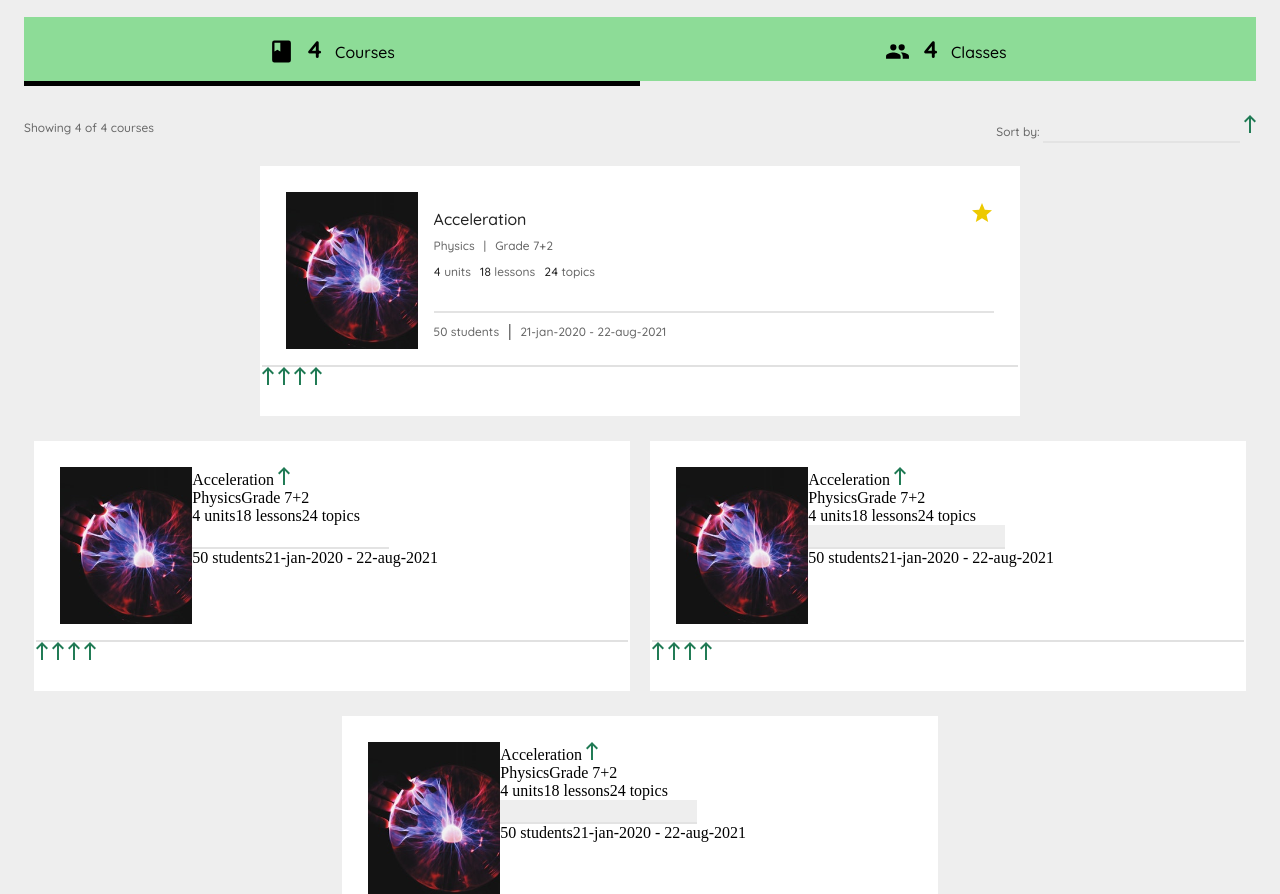
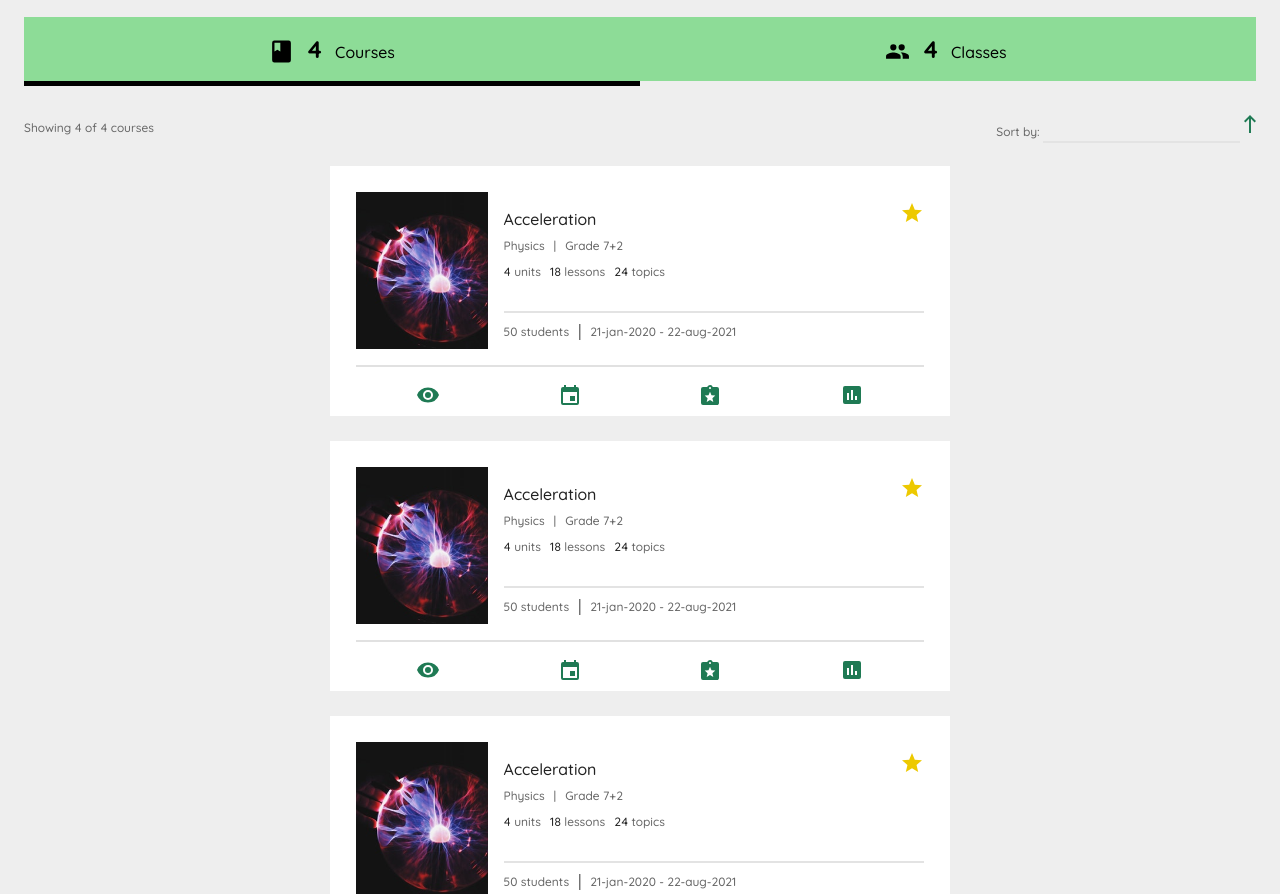
Before and after one commit to dinesh250-star/Quantum, a plain HTML site: page dashboard.html in a window 1280 px wide. Shown: the part 63-957 px from the top of the page. Drawn offline with Linux system fonts and the light colour scheme.

Commit message:
fixed star component

```diff
--- a/dashboard.html
+++ b/dashboard.html
@@ -101,6 +101,47 @@
           <div class="cardI">
             <img src="../assets/images/imageMask-1.png" alt="" />
             <div class="cardF">
+              <div class="adjustStar">
+                <span class="titleFont">Acceleration</span>
+                <img src="../assets/icons/favourite.svg" alt="" class="moveCI" />
+              </div>
+              <div class="subjectFont">
+                <span class="moveC">Physics</span><span class="moveC">|</span><span>Grade 7+2</span>
+              </div>
+              <div>
+                <span class="subjectFont1"
+                  >4 <span class="subjectFont moveC">units</span><span class="subjectFont1">18</span>
+                  <span class="subjectFont moveC">lessons</span><span class="subjectFont1">24</span><span class="subjectFont"> topics</span>
+              </div>
+              <input
+                list="us_districts"
+                id="browser"
+                class="datal searchInputC"
+              />
+              <datalist id="us_districts">
+                <option value="Edgesdfa"></option>
+                <option value="Firefoxasdf"></option>
+                <option value="Chromeasdf"></option>
+                <option value="Operaafsd"></option>
+                <option value="Safarasfdasdfi"></option>
+              </datalist>
+              <div>
+                <span class="subjectFont moveC">50 students</span
+                ><span class="moveC">|</span><span class="subjectFont">21-jan-2020 - 22-aug-2021</span>
+              </div>
+            </div>
+          </div>
+          <div class="card2">
+            <img src="../assets/icons/preview.svg" alt="" />
+            <img src="../assets/icons/manage course.svg" alt="" />
+            <img src="../assets/icons/grade submissions.svg" alt="" />
+            <img src="../assets/icons/reports.svg" alt="" />
+          </div>
+        </div>
+        <div class="card">
+          <div class="cardI">
+            <img src="../assets/images/imageMask-1.png" alt="" />
+            <div class="cardF">
               <div>
                 <span class="titleFont">Acceleration</span>
                 <img src="../assets/icons/favourite.svg" alt="" class="moveCI" />
@@ -132,24 +173,27 @@
             </div>
           </div>
           <div class="card2">
-            <img src="../assets/icons/sort.svg" alt="" />
-            <img src="../assets/icons/sort.svg" alt="" />
-            <img src="../assets/icons/sort.svg" alt="" />
-            <img src="../assets/icons/sort.svg" alt="" />
+            <img src="../assets/icons/preview.svg" alt="" />
+            <img src="../assets/icons/manage course.svg" alt="" />
+            <img src="../assets/icons/grade submissions.svg" alt="" />
+            <img src="../assets/icons/reports.svg" alt="" />
           </div>
         </div>
         <div class="card">
           <div class="cardI">
             <img src="../assets/images/imageMask-1.png" alt="" />
-            <div>
+            <div class="cardF">
               <div>
-                <span>Acceleration</span>
-                <img src="../assets/icons/sort.svg" alt="" />
+                <span class="titleFont">Acceleration</span>
+                <img src="../assets/icons/favourite.svg" alt="" class="moveCI" />
               </div>
-              <div><span>Physics</span><span>Grade 7+2</span></div>
+              <div class="subjectFont">
+                <span class="moveC">Physics</span><span class="moveC">|</span><span>Grade 7+2</span>
+              </div>
               <div>
-                <span>4 units</span><span>18 lessons</span
-                ><span>24 topics</span>
+                <span class="subjectFont1"
+                  >4 <span class="subjectFont moveC">units</span><span class="subjectFont1">18</span>
+                  <span class="subjectFont moveC">lessons</span><span class="subjectFont1">24</span><span class="subjectFont"> topics</span>
               </div>
               <input
                 list="us_districts"
@@ -164,34 +208,38 @@
                 <option value="Safarasfdasdfi"></option>
               </datalist>
               <div>
-                <span>50 students</span><span>21-jan-2020 - 22-aug-2021</span>
+                <span class="subjectFont moveC">50 students</span
+                ><span class="moveC">|</span><span class="subjectFont">21-jan-2020 - 22-aug-2021</span>
               </div>
             </div>
           </div>
           <div class="card2">
-            <img src="../assets/icons/sort.svg" alt="" />
-            <img src="../assets/icons/sort.svg" alt="" />
-            <img src="../assets/icons/sort.svg" alt="" />
-            <img src="../assets/icons/sort.svg" alt="" />
+            <img src="../assets/icons/preview.svg" alt="" />
+            <img src="../assets/icons/manage course.svg" alt="" />
+            <img src="../assets/icons/grade submissions.svg" alt="" />
+            <img src="../assets/icons/reports.svg" alt="" />
           </div>
         </div>
         <div class="card">
           <div class="cardI">
             <img src="../assets/images/imageMask-1.png" alt="" />
-            <div>
+            <div class="cardF">
               <div>
-                <span>Acceleration</span>
-                <img src="../assets/icons/sort.svg" alt="" />
+                <span class="titleFont">Acceleration</span>
+                <img src="../assets/icons/favourite.svg" alt="" class="moveCI" />
               </div>
-              <div><span>Physics</span><span>Grade 7+2</span></div>
+              <div class="subjectFont">
+                <span class="moveC">Physics</span><span class="moveC">|</span><span>Grade 7+2</span>
+              </div>
               <div>
-                <span>4 units</span><span>18 lessons</span
-                ><span>24 topics</span>
+                <span class="subjectFont1"
+                  >4 <span class="subjectFont moveC">units</span><span class="subjectFont1">18</span>
+                  <span class="subjectFont moveC">lessons</span><span class="subjectFont1">24</span><span class="subjectFont"> topics</span>
               </div>
               <input
                 list="us_districts"
                 id="browser"
-                class="datal searchInput"
+                class="datal searchInputC"
               />
               <datalist id="us_districts">
                 <option value="Edgesdfa"></option>
@@ -201,52 +249,16 @@
                 <option value="Safarasfdasdfi"></option>
               </datalist>
               <div>
-                <span>50 students</span><span>21-jan-2020 - 22-aug-2021</span>
+                <span class="subjectFont moveC">50 students</span
+                ><span class="moveC">|</span><span class="subjectFont">21-jan-2020 - 22-aug-2021</span>
               </div>
             </div>
           </div>
           <div class="card2">
-            <img src="../assets/icons/sort.svg" alt="" />
-            <img src="../assets/icons/sort.svg" alt="" />
-            <img src="../assets/icons/sort.svg" alt="" />
-            <img src="../assets/icons/sort.svg" alt="" />
-          </div>
-        </div>
-        <div class="card">
-          <div class="cardI">
-            <img src="../assets/images/imageMask-1.png" alt="" />
-            <div>
-              <div>
-                <span>Acceleration</span>
-                <img src="../assets/icons/sort.svg" alt="" />
-              </div>
-              <div><span>Physics</span><span>Grade 7+2</span></div>
-              <div>
-                <span>4 units</span><span>18 lessons</span
-                ><span>24 topics</span>
-              </div>
-              <input
-                list="us_districts"
-                id="browser"
-                class="datal searchInput"
-              />
-              <datalist id="us_districts">
-                <option value="Edgesdfa"></option>
-                <option value="Firefoxasdf"></option>
-                <option value="Chromeasdf"></option>
-                <option value="Operaafsd"></option>
-                <option value="Safarasfdasdfi"></option>
-              </datalist>
-              <div>
-                <span>50 students</span><span>21-jan-2020 - 22-aug-2021</span>
-              </div>
-            </div>
-          </div>
-          <div class="card2">
-            <img src="../assets/icons/sort.svg" alt="" />
-            <img src="../assets/icons/sort.svg" alt="" />
-            <img src="../assets/icons/sort.svg" alt="" />
-            <img src="../assets/icons/sort.svg" alt="" />
+            <img src="../assets/icons/preview.svg" alt="" />
+            <img src="../assets/icons/manage course.svg" alt="" />
+            <img src="../assets/icons/grade submissions.svg" alt="" />
+            <img src="../assets/icons/reports.svg" alt="" />
           </div>
         </div>
       </div>
--- a/dashboardStyle.css
+++ b/dashboardStyle.css
@@ -143,25 +143,28 @@ input {
   display: flex;
   flex-wrap: wrap;
   justify-content: space-between;
+
   grid-row: 6/7;
   grid-column: 2/3;
 }
 .card {
-  min-width: 48%;
-  max-width: 80%;
+  min-width: 550px;
+
   border: 2px solid #ffffff;
   margin-bottom: 25px;
   margin-left: auto;
   margin-right: auto;
   height: 246px;
   background-color: white;
+  padding-right: 24px;
+  padding-left: 24px;
 }
 .cardI {
   display: flex;
   padding-top: 24px;
   padding-bottom: 16px;
-  padding-right: 24px;
-  padding-left: 24px;
+  /* padding-right: 24px;
+  padding-left: 24px; */
   border-bottom: 2px solid #e1e1e1;
 }
 .cardF {
@@ -189,8 +192,17 @@ input {
   padding-right: 9px;
 }
 .moveCI {
-  margin-left: 440px;
+  display: inline-block;
+  /* position: relative;
+  left: 310px; */
+  margin-left: 300px;
 }
+.card2 {
+  display: flex;
+  justify-content: space-around;
+  margin-top: 16px;
+}
+
 .inline-css {
   display: inline-block;
   font-size: 14px;
```
